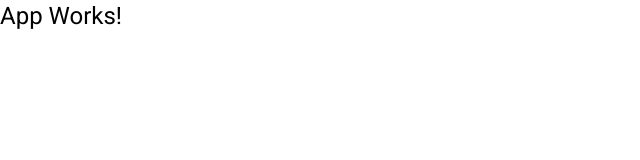
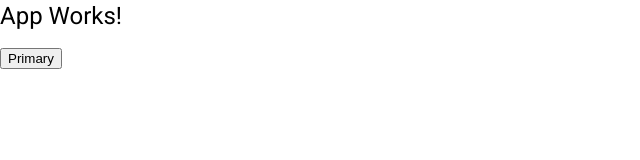
Before and after one commit to FolkGallego/HelpDesk-Front, an Angular app: page / in a window 1280 px wide. Shown: the top 160 px of the page, without its empty margins (0-640 px from the left). Built offline with nearby package versions, Linux system fonts and the light colour scheme.

Commit message:
imports utilizados no projeto

```diff
--- a/src/app/app.component.html
+++ b/src/app/app.component.html
@@ -1 +1,2 @@
 <h1>App Works!</h1>
+<button mat-raised-button color="primary">Primary</button>
```
Also changed, not shown: src/app/app.module.ts (+22 -0 lines).
